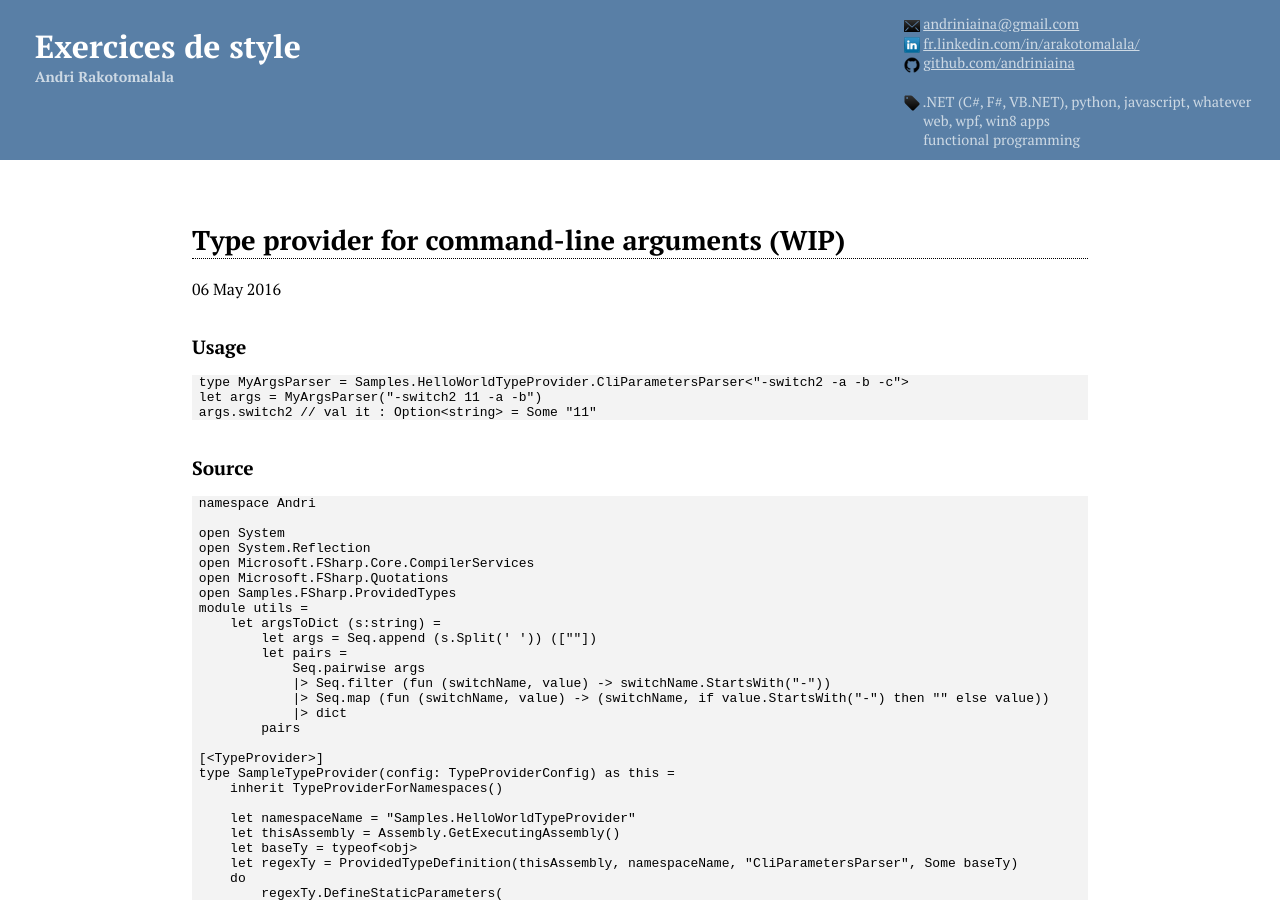
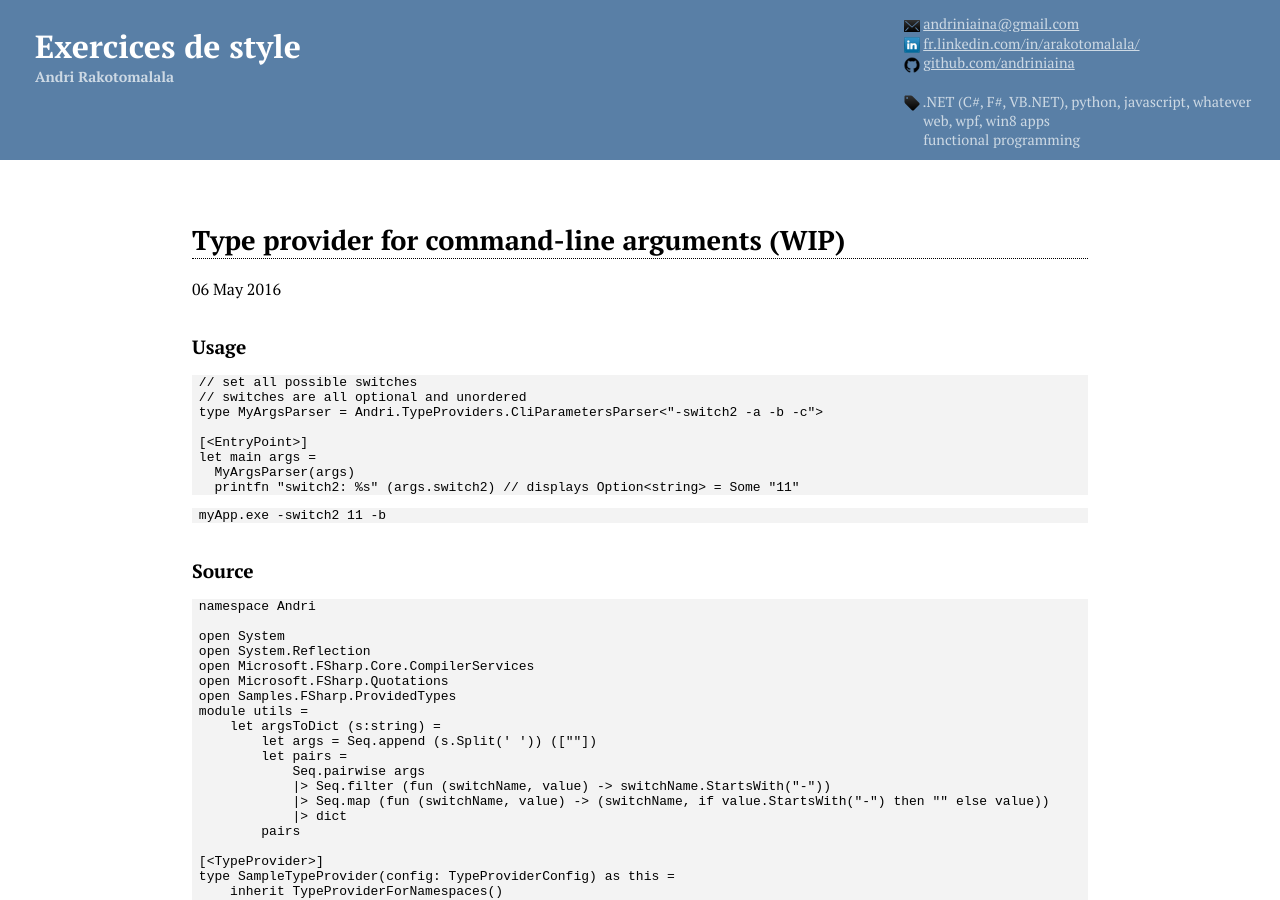
Before and after one commit to andriniaina/andriniaina.github.io, a Jekyll site: the page built from _posts/2016-05-06-command-line-args-type-provider.markdown, in a window 1280 px wide and 900 px high. Built offline with Jekyll 4.4.1, drawn with Linux system fonts in a browser that asks for light colours; nearby versions of some CDN libraries; some of the changed text lies outside the part shown.

Commit message:
better example

````diff
--- a/_posts/2016-05-06-command-line-args-type-provider.markdown
+++ b/_posts/2016-05-06-command-line-args-type-provider.markdown
@@ -9,11 +9,19 @@ Usage
 ----
 
 ```fsharp
-type MyArgsParser = Samples.HelloWorldTypeProvider.CliParametersParser<"-switch2 -a -b -c">
-let args = MyArgsParser("-switch2 11 -a -b")
-args.switch2 // val it : Option<string> = Some "11"
+// set all possible switches
+// switches are all optional and unordered
+type MyArgsParser = Andri.TypeProviders.CliParametersParser<"-switch2 -a -b -c">
+
+[<EntryPoint>]
+let main args =
+  MyArgsParser(args)
+  printfn "switch2: %s" (args.switch2) // displays Option<string> = Some "11"
 ```
 
+```
+myApp.exe -switch2 11 -b
+```
 
 Source
 ----
@@ -40,7 +48,7 @@ module utils =
 type SampleTypeProvider(config: TypeProviderConfig) as this =
     inherit TypeProviderForNamespaces()
 
-    let namespaceName = "Samples.HelloWorldTypeProvider"
+    let namespaceName = "Andri.TypeProviders"
     let thisAssembly = Assembly.GetExecutingAssembly()
     let baseTy = typeof<obj>
     let regexTy = ProvidedTypeDefinition(thisAssembly, namespaceName, "CliParametersParser", Some baseTy)
````
